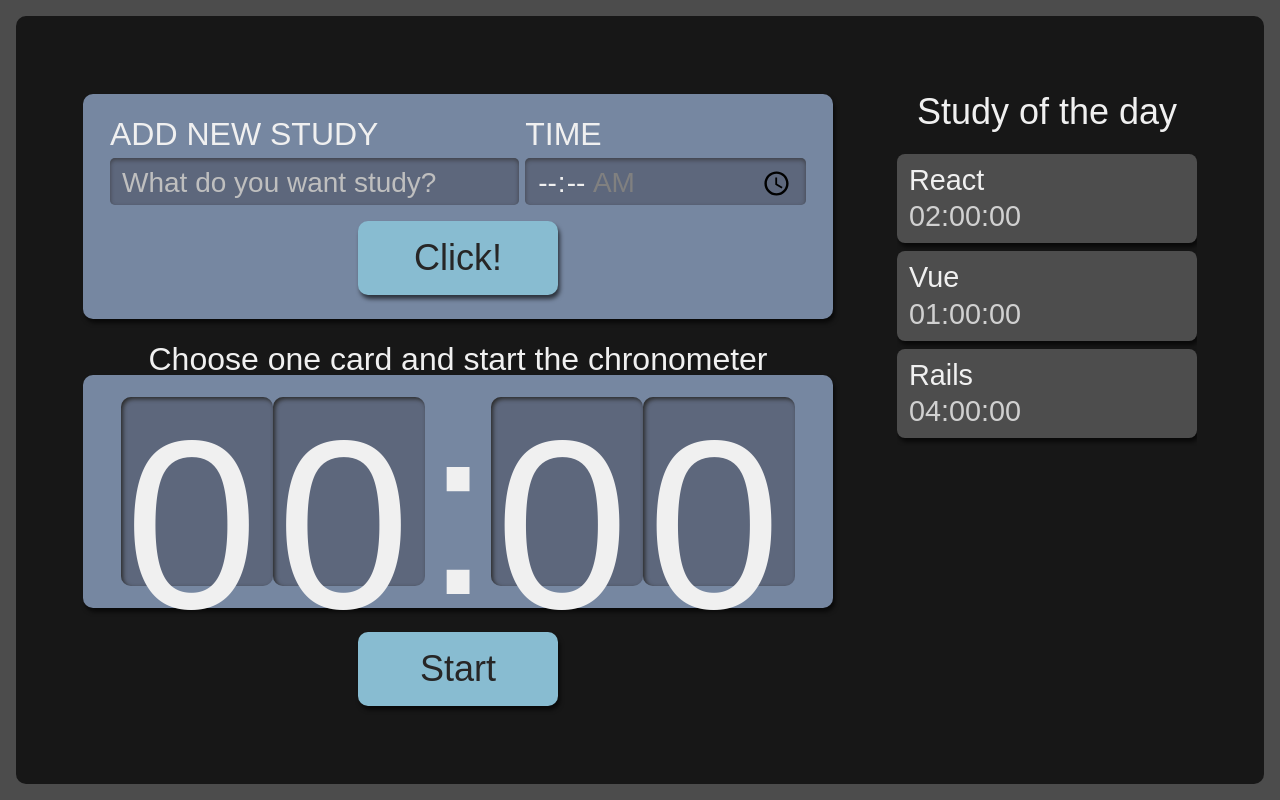
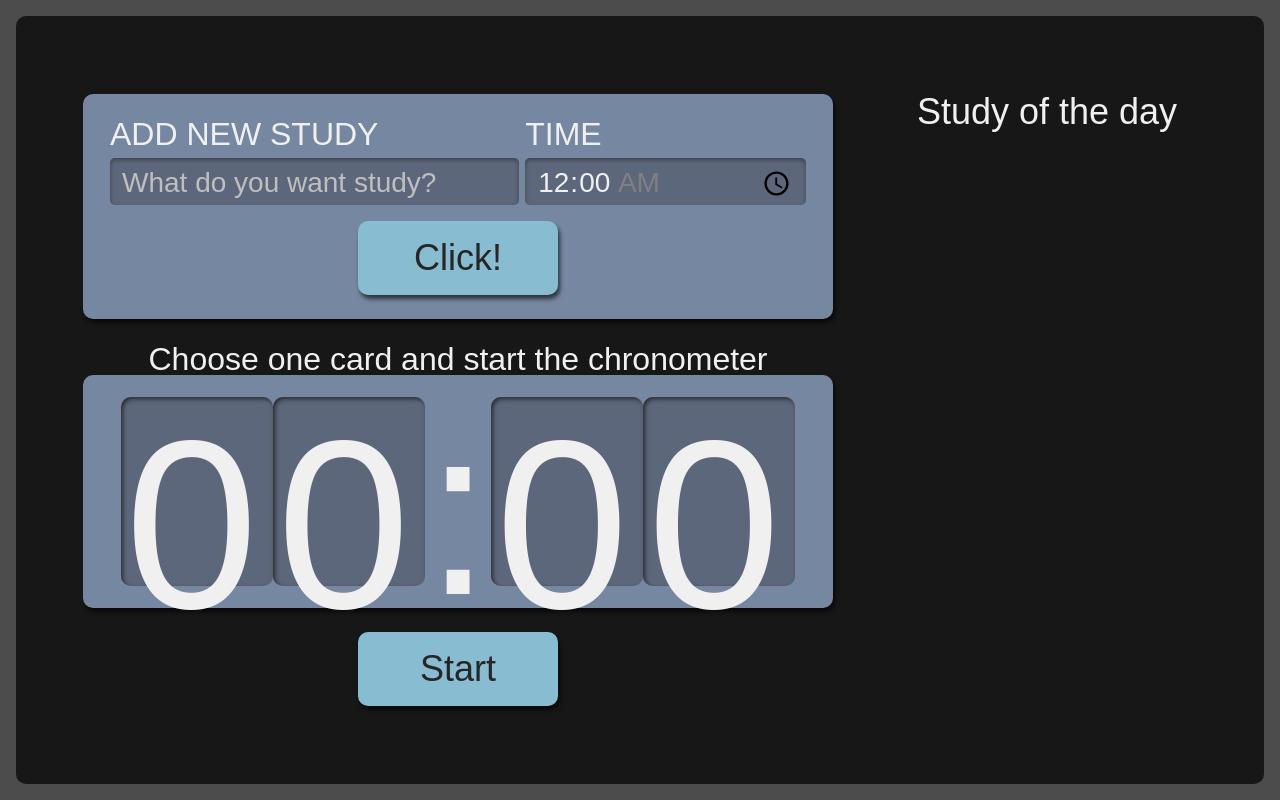
Before and after one commit to jaferdaltro/studies, a React (Vite) app: page / in a window 1280 px wide. Built offline with nearby package versions, Linux system fonts and the light colour scheme; a web font is replaced by a local one.

Commit message:
Organizando em types.

```diff
--- a/src/App.tsx
+++ b/src/App.tsx
@@ -1,16 +1,19 @@
-import Style from  './App.module.scss'
-import Chronometer from './components/Chronometer'
-import Form from './components/Form'
-import List from './components/List'
+import { useState } from "react";
+import Style from "./App.module.scss";
+import Chronometer from "./components/Chronometer";
+import Form from "./components/Form";
+import List from "./components/List";
+import { ITask } from "./types/task";
 
 function App() {
+  const [tasks, setTasks] = useState<ITask[]>([]);
   return (
     <div className={Style.AppStyle}>
-      <Form />
-      <List />
+      <Form setTasks={setTasks} />
+      <List tasks={tasks} />
       <Chronometer />
     </div>
-)
+  );
 }
 
-export default App
+export default App;
--- a/src/components/ Button/index.tsx
+++ b/src/components/ Button/index.tsx
@@ -1,12 +1,17 @@
 import React from "react";
-import styles from  "./styles.module.scss"
-class Button extends React.Component<{children: React.ReactNode}>{
+import styles from "./styles.module.scss";
+
+class Button extends React.Component<{
+  type?: "button" | "submit" | "reset" | undefined;
+  children: React.ReactNode;
+}> {
   render() {
+    const { type } = this.props;
     return (
-      <button className={styles.button}>
-        {this.props.children}
-      </button>
-    )
+      <button type={type} className={styles.button}>
+      {this.props.children}
+    </button>
+  );
   }
 }
 
--- a/src/components/Form/index.tsx
+++ b/src/components/Form/index.tsx
@@ -1,11 +1,27 @@
 import React from "react";
 import Button from "../ Button";
-import styles from './styles.module.scss'
+import styles from "./styles.module.scss";
+import { ITask } from "../../types/task";
 
-class Form extends React.Component{
+class Form extends React.Component<{setTasks: React.Dispatch<React.SetStateAction<ITask[]>>}> {
+  state = {
+    task: "",
+    time: "00:00",
+  };
+
+  addTask(event: React.FormEvent<HTMLFormElement>) {
+    event.preventDefault();
+    console.log('state: ', this.state);
+    this.props.setTasks(oldTasks => [...oldTasks, {...this.state}])
+    this.state = {
+      task: '',
+      time: "00:00"
+    }
+  }
+
   render() {
     return (
-      <form className={styles.newTask} >
+      <form className={styles.newTask} onSubmit={ this.addTask.bind(this)}>
         <div className={styles.inputContainer}>
           <label htmlFor="task">ADD NEW STUDY</label>
           <input
@@ -13,26 +29,34 @@ class Form extends React.Component{
             name="task"
             id="task"
             placeholder="What do you want study?"
+            value={this.state.task}
+            onChange={(event) =>
+              this.setState({ ...this.state, task: event.target.value })
+            }
             required
           />
         </div>
 
         <div className={styles.inputContainer}>
           <label htmlFor="time">TIME</label>
-          <input className="inputContainer"
+          <input
+            className="inputContainer"
             type="time"
             name="time"
             id="time"
+            value={this.state.time}
+            onChange={(event) => {
+              this.setState({ ...this.state, time: event.target.value });
+            }}
             min="00:00:00"
             max="01:30:00"
+            pattern="\d{2}:\d{2}"
             required
           />
         </div>
-        <Button>
-          Click!
-        </Button>
+        <Button>Click!</Button>
       </form>
-    )
+    );
   }
 }
 
--- a/src/components/List/index.tsx
+++ b/src/components/List/index.tsx
@@ -1,24 +1,11 @@
 import Item from "./Item";
 import styles from "./List.module.scss";
+import { ITask } from "../../types/task";
 
-function List() {
-  const tasks = [
-    {
-      task: "React",
-      time: "02:00:00",
-    },
-    {
-      task: "Vue",
-      time: "01:00:00",
-    },
-    {
-      task: "Rails",
-      time: "04:00:00",
-    },
-  ];
+function List({ tasks }: { tasks: ITask[] }) {
   return (
     <div className={styles.taskList}>
-      <h2> Study of the day </h2>
+      <h2>Study of the day</h2>
       <ul>
         {tasks.map((item, index: number) => (
           <Item key={index} {...item} />
--- /dev/null
+++ b/src/types/task.ts
@@ -0,0 +1,4 @@
+export interface ITask {
+  task: string,
+  time: string
+}
```
